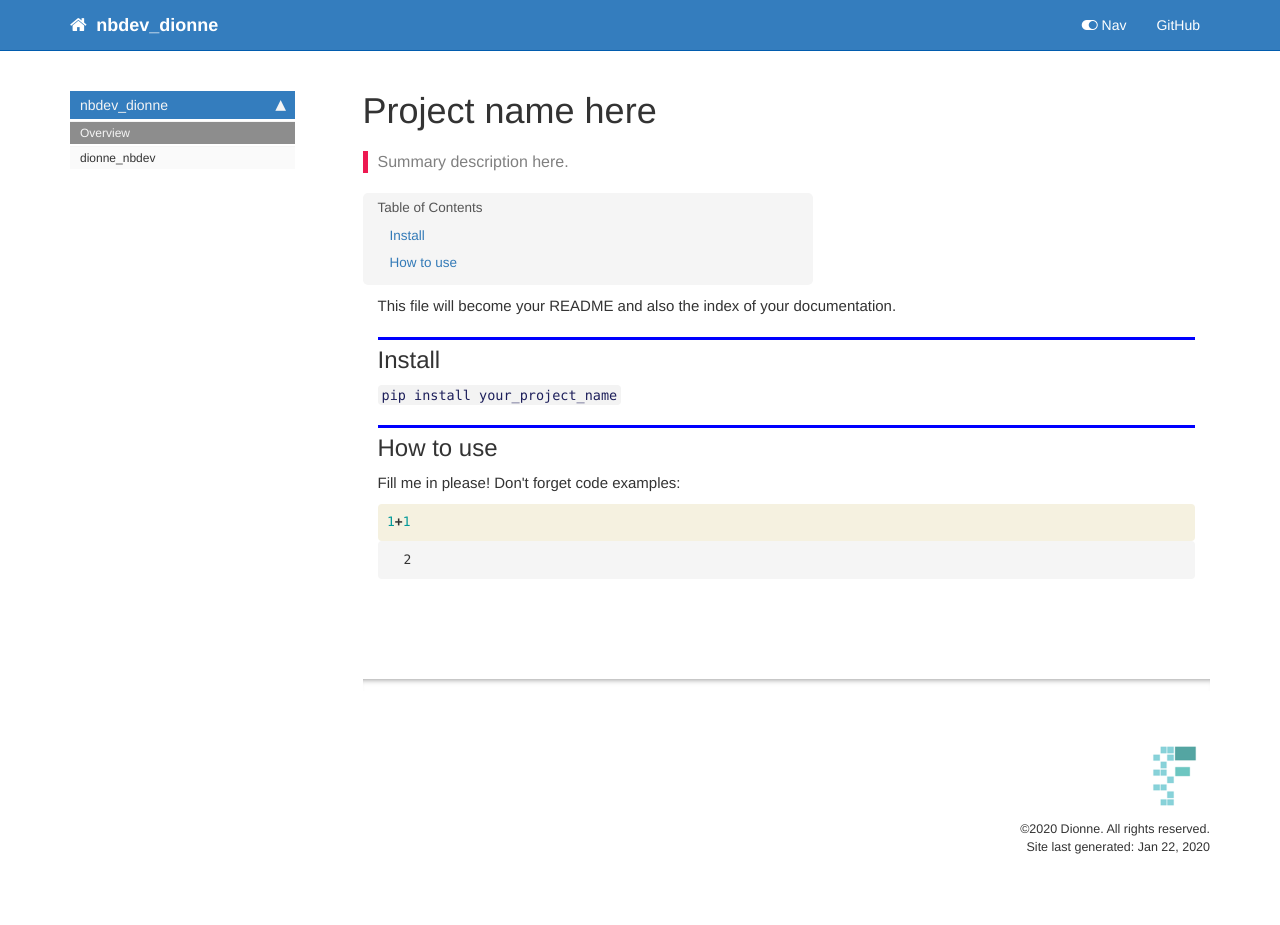
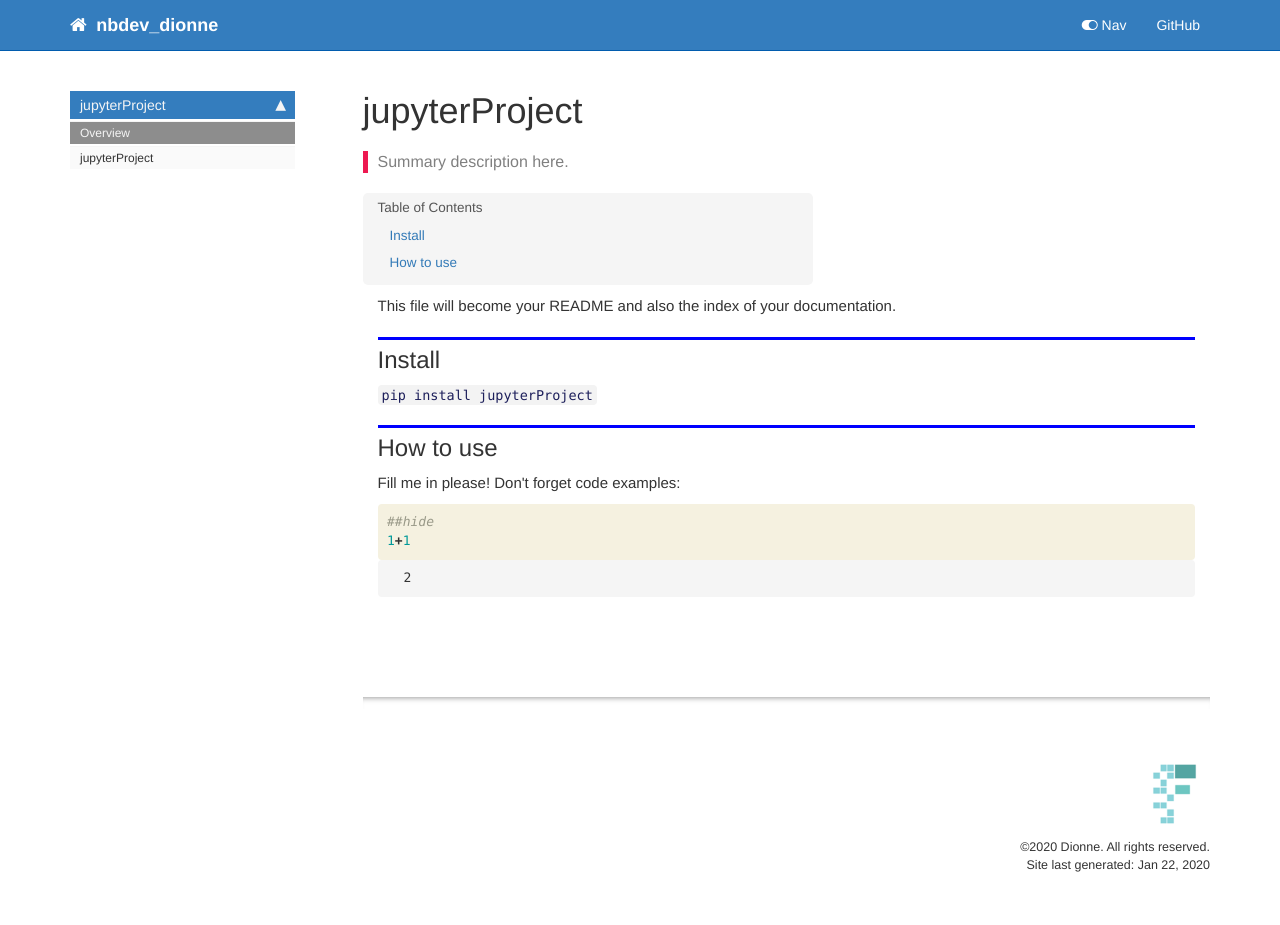
Before and after one commit to SpellOnYou/nbdev_dionne, a Jekyll site: the page built from docs/index.html, in a window 1280 px wide. Built offline with Jekyll 4.4.1, drawn with Linux system fonts in a browser that asks for light colours; nearby versions of some CDN libraries; comment, search, counter and statistics services are not loaded.

Commit message:
jupyterProject, rename

```diff
--- a/docs/_config.yml
+++ b/docs/_config.yml
@@ -61,4 +61,4 @@ sidebars:
 permalink: pretty
 
 theme: jekyll-theme-cayman
-baseurl: /nbdev_dionne/
+baseurl: /jupyterProject/
--- a/docs/_data/sidebars/home_sidebar.yml
+++ b/docs/_data/sidebars/home_sidebar.yml
@@ -10,9 +10,9 @@ entries:
       title: Overview
       url: /
     - output: web,pdf
-      title: dionne_nbdev
+      title: jupyterProject
       url: /core
     output: web
-    title: nbdev_dionne
+    title: jupyterProject
   output: web
   title: Sidebar
--- a/docs/core.html
+++ b/docs/core.html
@@ -1,11 +1,11 @@
 ---
 
-title: dionne_nbdev
+title: jupyterProject
 
 keywords: fastai
 sidebar: home_sidebar
 
-summary: "API details."
+summary: "packages mede from jupyter"
 ---
 <!--
 
@@ -61,7 +61,7 @@ summary: "API details."
 
 
 <div class="output_markdown rendered_html output_subarea ">
-<h4 id="say_hello" class="doc_header"><code>say_hello</code><a href="https://github.com/SpellOnYou/nbdev_dionne/tree/master/nbdev_dionne/core.py#L6" class="source_link" style="float:right">[source]</a></h4><blockquote><p><code>say_hello</code>(<strong><code>to</code></strong>)</p>
+<h4 id="say_hello" class="doc_header"><code>say_hello</code><a href="https://github.com/SpellOnYou/jupyterProject/tree/master/jupyterProject/core.py#L6" class="source_link" style="float:right">[source]</a></h4><blockquote><p><code>say_hello</code>(<strong><code>to</code></strong>)</p>
 </blockquote>
 <p>Say hello to somebody</p>
 
--- a/docs/index.html
+++ b/docs/index.html
@@ -1,6 +1,6 @@
 ---
 
-title: Project name here
+title: jupyterProject
 
 keywords: fastai
 sidebar: home_sidebar
@@ -37,7 +37,7 @@ summary: "Summary description here."
 </div>
 <div class="cell border-box-sizing text_cell rendered"><div class="inner_cell">
 <div class="text_cell_render border-box-sizing rendered_html">
-<p><code>pip install your_project_name</code></p>
+<p><code>pip install jupyterProject</code></p>
 
 </div>
 </div>
@@ -60,7 +60,8 @@ summary: "Summary description here."
 
 <div class="inner_cell">
     <div class="input_area">
-<div class=" highlight hl-ipython3"><pre><span></span><span class="mi">1</span><span class="o">+</span><span class="mi">1</span>
+<div class=" highlight hl-ipython3"><pre><span></span><span class="c1">##hide</span>
+<span class="mi">1</span><span class="o">+</span><span class="mi">1</span>
 </pre></div>
 
     </div>
--- a/docs/sidebar.json
+++ b/docs/sidebar.json
@@ -1,6 +1,6 @@
 {
-  "nbdev_dionne": {
+  "jupyterProject": {
     "Overview": "/",
-    "dionne_nbdev": "/core"
+    "jupyterProject": "/core"
   }
 }
--- /dev/null
+++ b/jupyterProject/__init__.py
@@ -0,0 +1 @@
+__version__ = "0.0.1"
```
Also changed, not shown: jupyterProject/_nbdev.py (added, +13 -0 lines), jupyterProject/core.py (added, +8 -0 lines), README.md, 3 other files.
